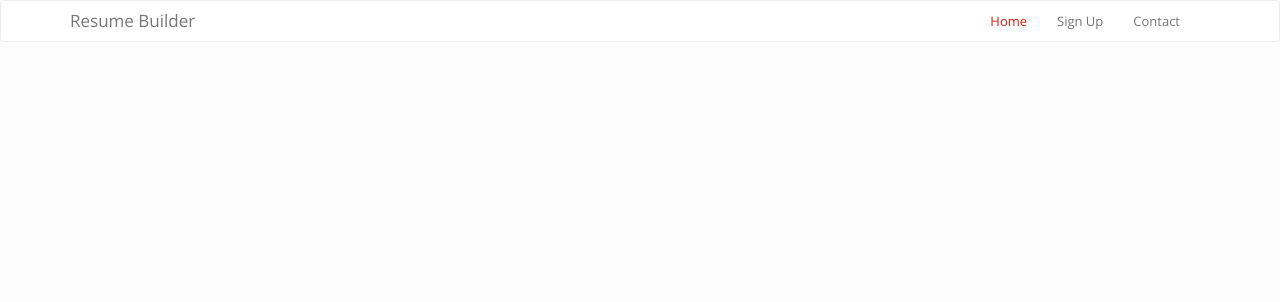
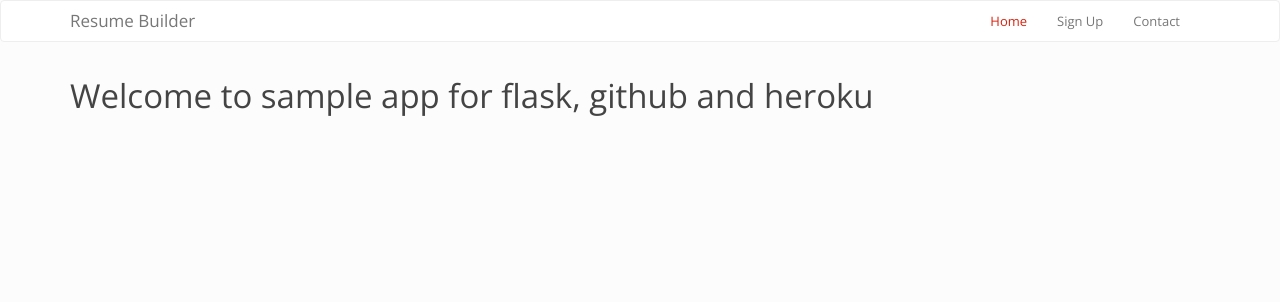
Before and after one commit to ajaymajgaonkar/redmond, a Flask app: page / in a window 1280 px wide. Shown: the top 302 px of the page. Run offline with Flask 2, Linux system fonts and the light colour scheme; some libraries are stand-ins or nearby versions.

Commit message:
Update Index.html

```diff
--- a/templates/Index.html
+++ b/templates/Index.html
@@ -33,6 +33,7 @@
 
 
 	<div class="container">
+		<h1>Welcome to sample app for flask, github and heroku</h1>
 					{% block content %}
 					{% endblock %}
 
```
